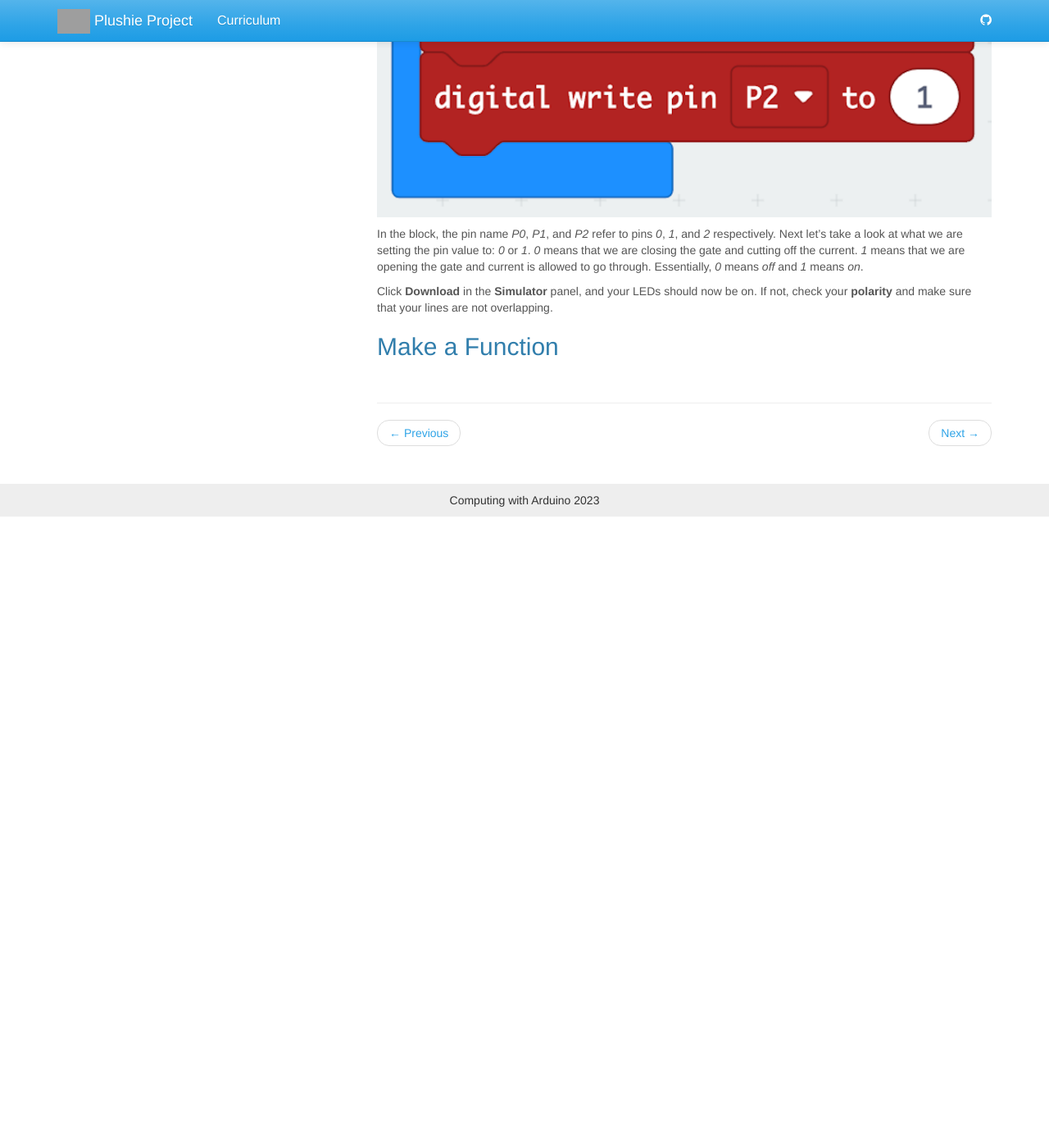
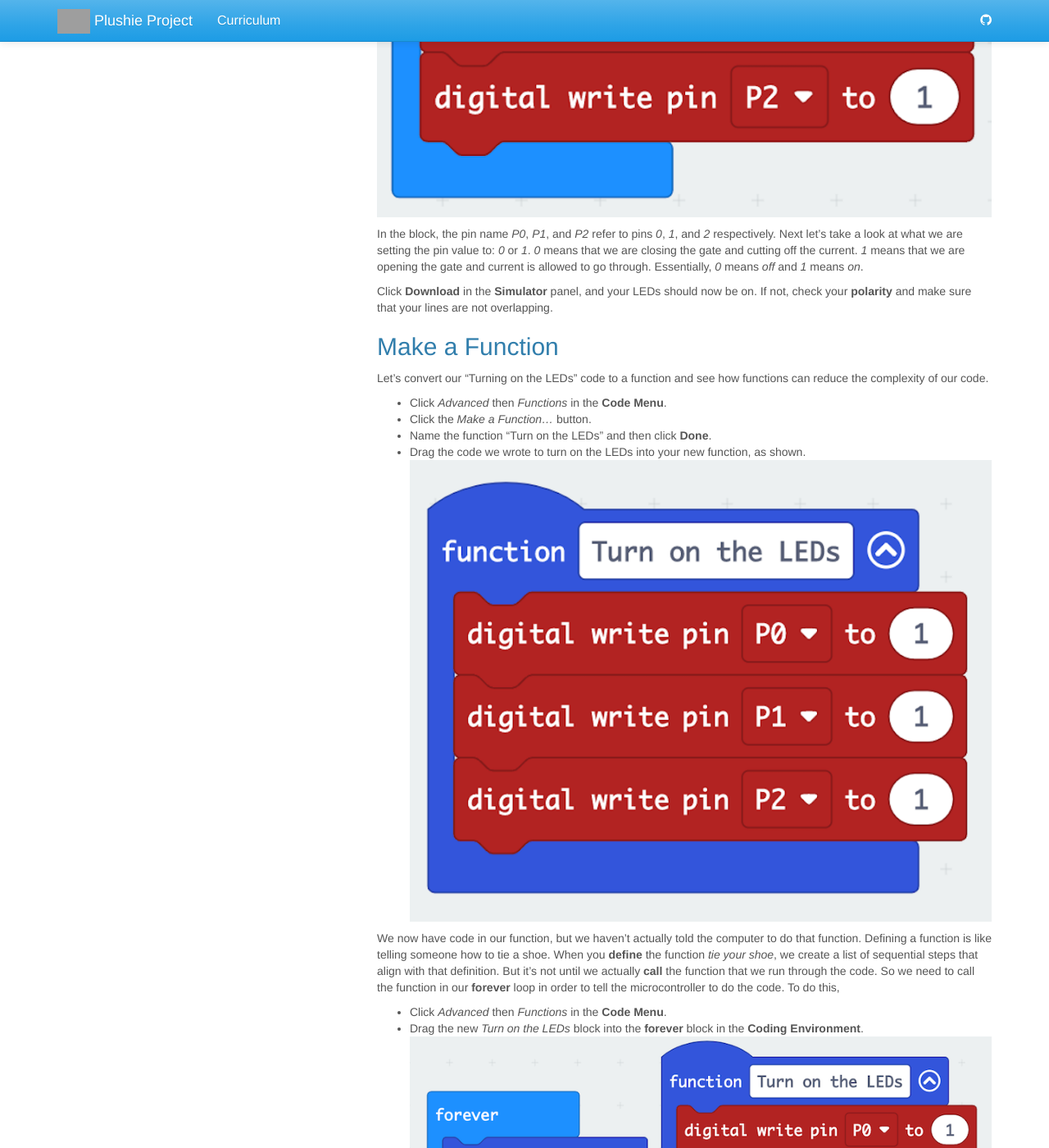
Before and after one commit to jake-chipps/plushie, a Jekyll site: the page built from _docs/lessons/2-1.md, in a window 1280 px wide and 1400 px high, scrolled down 2230 px. Shown: the whole window at 82% size. Built offline with Jekyll 4.4.1, drawn with Linux system fonts in a browser that asks for light colours; before the commit the page ends 2860 px from its top, so only the background shows below that; some of the changed text lies outside the part shown; grey boxes are pictures that could not be loaded.

Commit message:
Add content

```diff
--- a/_docs/lessons/2-1.md
+++ b/_docs/lessons/2-1.md
@@ -42,7 +42,7 @@ The MakeCode programming environment can be broken down into three distinct pane
  Here we will assume that you have used pins *0*, *1*, and *2*. If you have not, then change your code appropriately. If you sewed to the *3V* pin, you will notice that this LED is already on. This is because the *3V* pin sends a constant current and cannot be changed; however, the LEDs connected to pins *0*, *1*, and *2* are not currently on because we have not instructed those pins to send current through the circuit. We will do that now.
 
  - Click *Advanced* and then click *Pins* in the **Code Menu**.
- - Drag **digital write pin ___ to ___** to the **Coding Environment** three times and move them into the **forever block** as show.
+ - Drag **digital write pin ___ to ___** to the **Coding Environment** three times and move them into the **forever block** as shown.
 
 ![turn on the leds](../images/turn-on-leds.png)
 
@@ -51,3 +51,19 @@ In the block, the pin name *P0*, *P1*, and *P2* refer to pins *0*, *1*, and *2*
 Click **Download** in the **Simulator** panel, and your LEDs should now be on. If not, check your **polarity** and make sure that your lines are not overlapping.
 
 ## Make a Function
+Let's convert our "Turning on the LEDs" code to a function and see how functions can reduce the complexity of our code.
+
+- Click *Advanced* then *Functions* in the **Code Menu**.
+- Click the *Make a Function...* button.
+- Name the function "Turn on the LEDs" and then click **Done**.
+- Drag the code we wrote to turn on the LEDs into your new function, as shown.
+![turn on the LEDs function](../images/leds-function.png)
+
+We now have code in our function, but we haven't actually told the computer to do that function. Defining a function is like telling someone how to tie a shoe. When you **define** the function *tie your shoe*, we create a list of sequential steps that align with that definition. But it's not until we actually **call** the function that we run through the code. So we need to call the function in our **forever** loop in order to tell the microcontroller to do the code. To do this,
+
+- Click *Advanced* then *Functions* in the **Code Menu**.
+- Drag the new *Turn on the LEDs* block into the **forever** block in the **Coding Environment**.
+![calling the function](../images/call-the-function.png)
+- Click **Download** in the **Simulator** panel, and your lights should still be on.
+
+The purpose of creating functions is that we can write very complex code, abstracted into a single call. This makes our code easier to read and easier to debug when things go wrong.
```
Also changed, not shown: _docs/images/call-the-function.png (added), _docs/images/leds-function.png (added), _docs/images/make-a-function.png (added).
